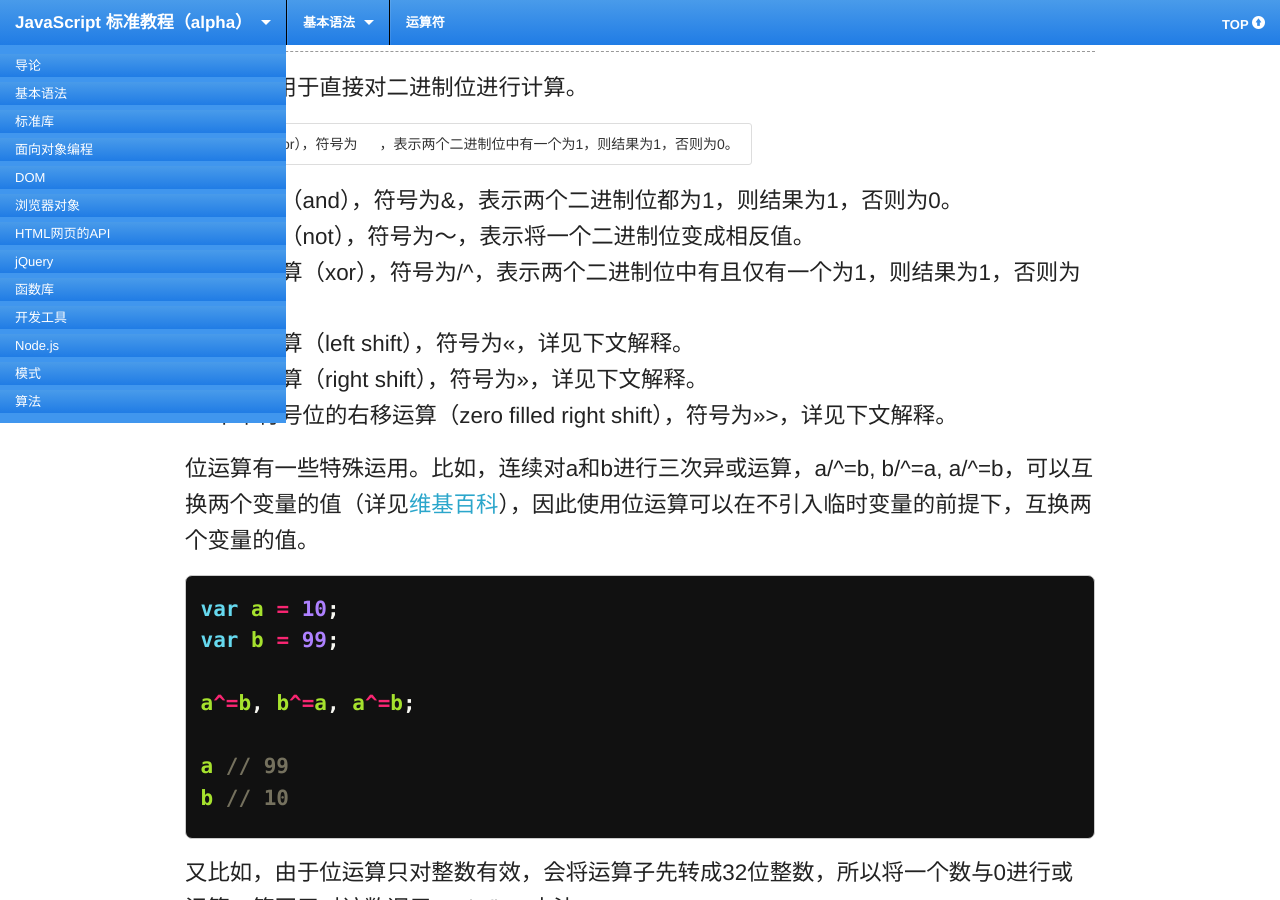
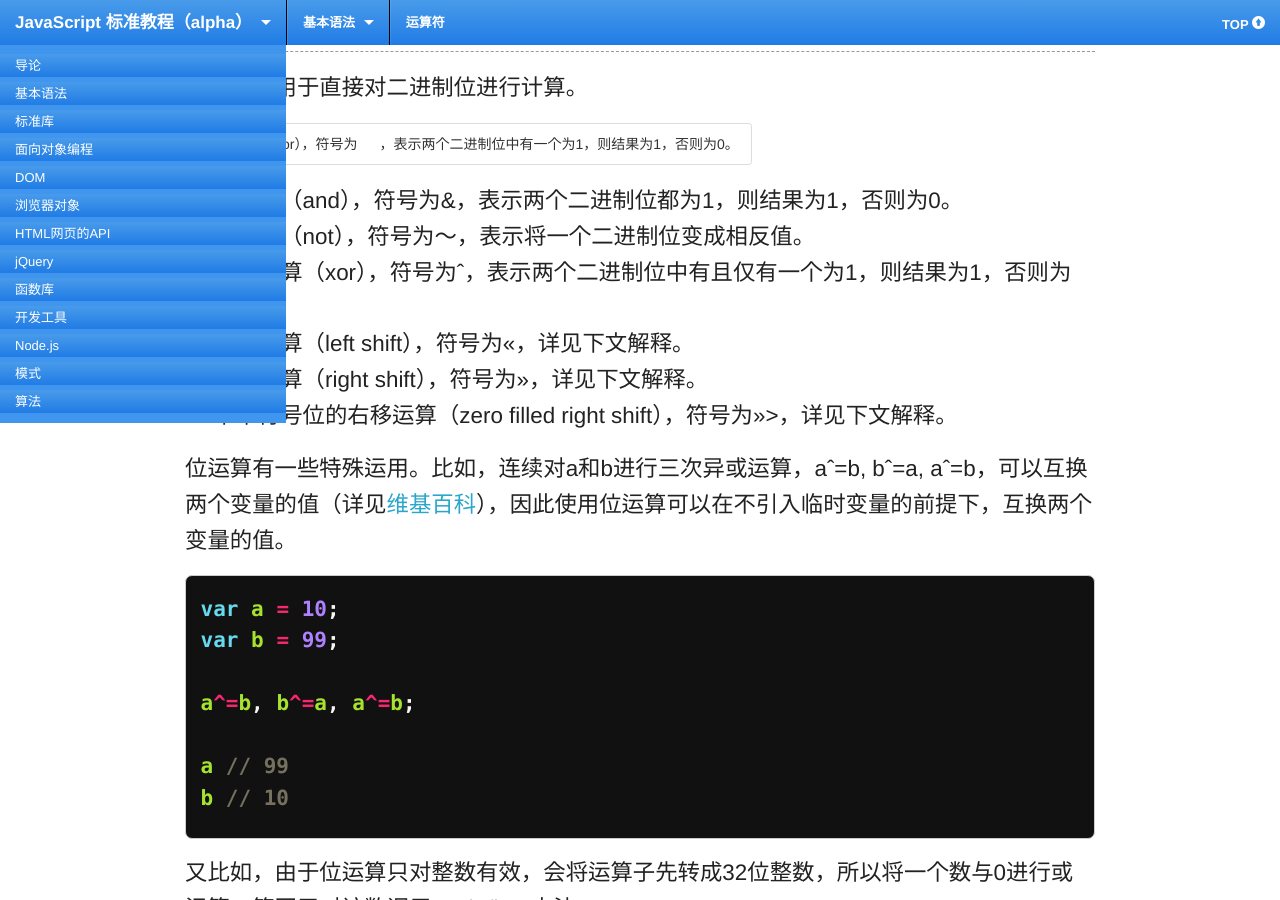
Before and after one commit to ruanyf/jstutorial, a Jekyll site: the page built from grammar/operator.md, in a window 1280 px wide and 900 px high, scrolled down 11315 px. Built offline with Jekyll 4.4.1, drawn with Linux system fonts in a browser that asks for light colours; Markdown is read by kramdown in place of the engine named in the settings; some of the changed lines change nothing that is shown.

Commit message:
edit caret symbol into its html entity &#710;

```diff
--- a/grammar/operator.md
+++ b/grammar/operator.md
@@ -441,12 +441,12 @@ v1 === v2
 - 或运算（or），符号为|，表示两个二进制位中有一个为1，则结果为1，否则为0。
 - 与运算（and），符号为&，表示两个二进制位都为1，则结果为1，否则为0。
 - 否运算（not），符号为～，表示将一个二进制位变成相反值。
-- 异或运算（xor），符号为/^，表示两个二进制位中有且仅有一个为1，则结果为1，否则为0。
+- 异或运算（xor），符号为&#710;，表示两个二进制位中有且仅有一个为1，则结果为1，否则为0。
 - 左移运算（left shift），符号为<<，详见下文解释。
 - 右移运算（right shift），符号为>>，详见下文解释。
 - 不带符号位的右移运算（zero filled right shift），符号为>>>，详见下文解释。
 
-位运算有一些特殊运用。比如，连续对a和b进行三次异或运算，a/^=b, b/^=a, a/^=b，可以互换两个变量的值（详见[维基百科](http://en.wikipedia.org/wiki/XOR_swap_algorithm)），因此使用位运算可以在不引入临时变量的前提下，互换两个变量的值。
+位运算有一些特殊运用。比如，连续对a和b进行三次异或运算，a&#710;=b, b&#710;=a, a&#710;=b，可以互换两个变量的值（详见[维基百科](http://en.wikipedia.org/wiki/XOR_swap_algorithm)），因此使用位运算可以在不引入临时变量的前提下，互换两个变量的值。
 
 {% highlight javascript %}
 
```
